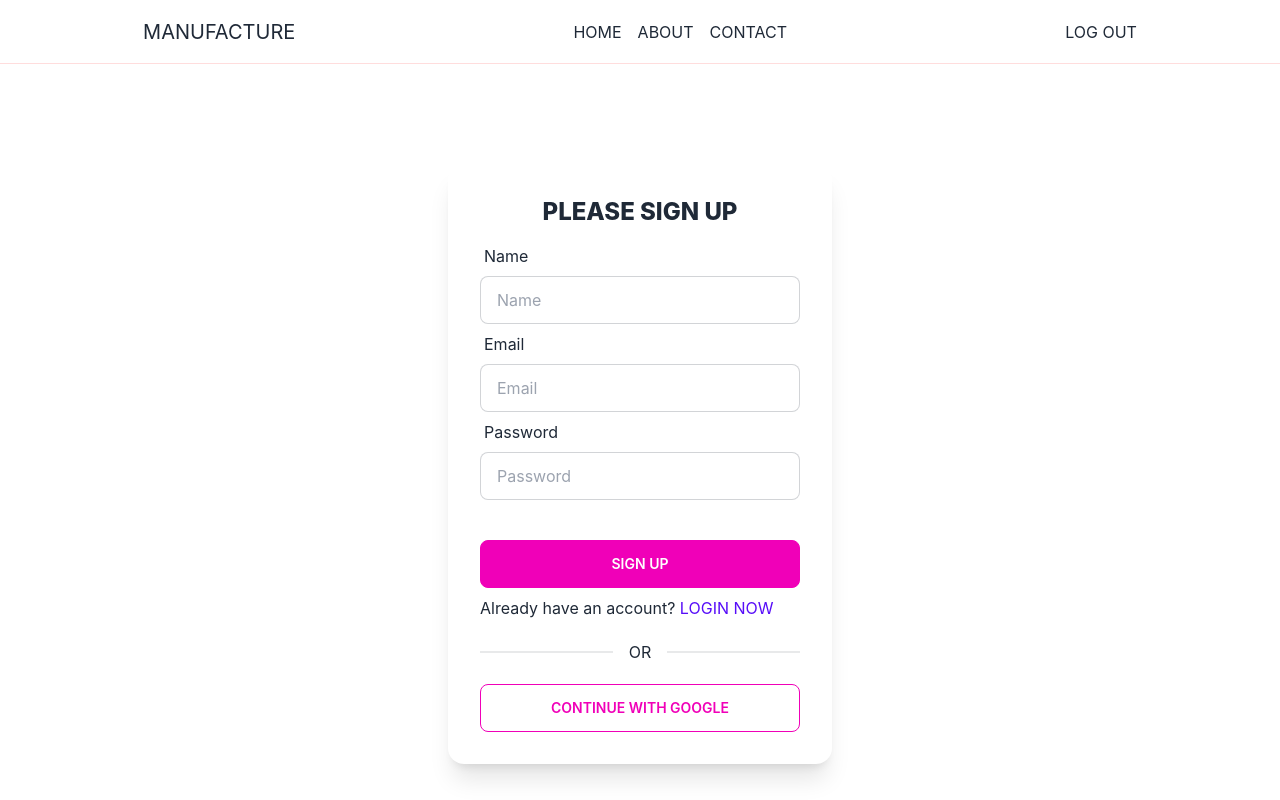
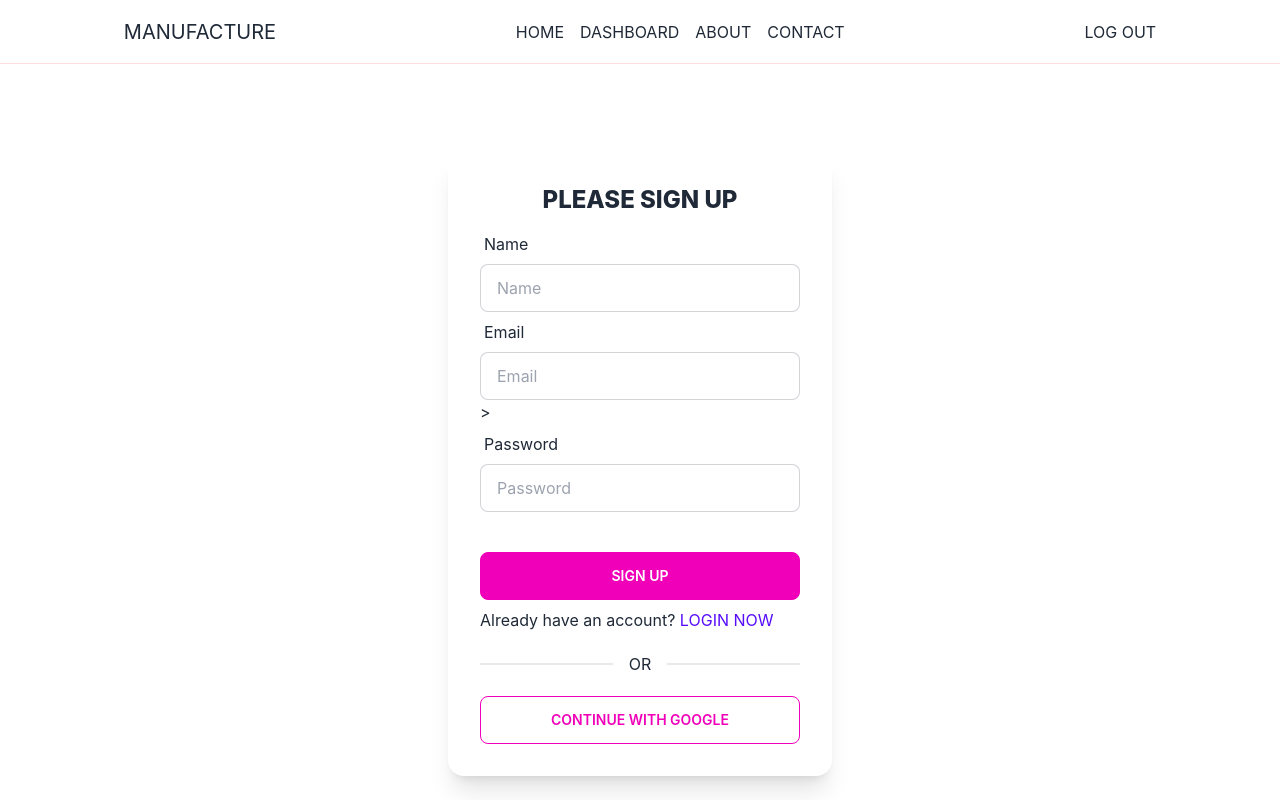
Before and after one commit to pixprocoder/manufacture-client, a React (Create React App) app: page /signup in a window 1280 px wide. Shown: the top 800 px of the page. Built offline with nearby package versions, Linux system fonts and the light colour scheme; no server answers; sample sign-in values are in the browser's storage.

Commit message:
bashboard added

```diff
--- a/src/App.js
+++ b/src/App.js
@@ -1,6 +1,6 @@
 import { Route, Routes } from "react-router-dom";
 import Home from "./Pages/Home/Home";
-// import Footer from "./Pages/Shared/Footer";
+import Footer from "./Pages/Shared/Footer";
 import Navbar from "./Pages/Shared/Navbar";
 import Login from "./Pages/Login/Login";
 import Signup from "./Pages/Login/Signup";
@@ -8,6 +8,7 @@ import Contact from "./Pages/Contact/Contact";
 import About from "./Pages/About/About";
 import Purchase from "./Pages/Home/Sections/Parts/Purchase";
 import RequireAuth from "./Pages/Login/RequireAuth";
+import Dashboard from "./Pages/Dashboard/Dashboard";
 
 function App() {
   return (
@@ -26,10 +27,18 @@ function App() {
             </RequireAuth>
           }
         />
+        <Route
+          path="/dashboard"
+          element={
+            <RequireAuth>
+              <Dashboard />
+            </RequireAuth>
+          }
+        />
         <Route path="/login" element={<Login />} />
         <Route path="/signup" element={<Signup />} />
       </Routes>
-      {/* <Footer /> */}
+      <Footer />
     </>
   );
 }
--- /dev/null
+++ b/src/Pages/Dashboard/Dashboard.js
@@ -0,0 +1,11 @@
+import React from "react";
+
+const Dashboard = () => {
+  return (
+    <div>
+      <h1>Dashboard</h1>
+    </div>
+  );
+};
+
+export default Dashboard;
--- a/src/Pages/Home/Sections/Parts/Purchase.js
+++ b/src/Pages/Home/Sections/Parts/Purchase.js
@@ -4,11 +4,10 @@ import { useParams } from "react-router-dom";
 const Purchase = () => {
   const { purchaseId } = useParams();
   const [purchase, setPurchase] = useState({});
-  console.log(purchase);
   const { name, img, min_quantity, available_quantity, price, desc } = purchase;
 
   useEffect(() => {
-    const url = `http://localhost:5000/service/${purchaseId}`;
+    const url = `https://shielded-scrubland-74397.herokuapp.com/service/${purchaseId}`;
     fetch(url)
       .then((res) => res.json())
       .then((data) => setPurchase(data));
--- a/src/Pages/Login/Signup.js
+++ b/src/Pages/Login/Signup.js
@@ -1,32 +1,39 @@
+import { async } from "@firebase/util";
 import React from "react";
 import {
   useCreateUserWithEmailAndPassword,
   useSignInWithGoogle,
+  useUpdateProfile,
 } from "react-firebase-hooks/auth";
 import { useForm } from "react-hook-form";
-import { Link } from "react-router-dom";
+import { Link, useNavigate } from "react-router-dom";
 import auth from "../../firebase.init";
 
 const Signup = () => {
+  const [updateProfile, updating, uError] = useUpdateProfile(auth);
   const [createUserWithEmailAndPassword, user, loading, error] =
     useCreateUserWithEmailAndPassword(auth);
   const [signInWithGoogle, gUser, gLoading, gError] = useSignInWithGoogle(auth);
+  const navigate = useNavigate();
+  const { register, handleSubmit } = useForm();
 
   if (user || gUser) {
     console.log("user Created success");
   }
-  const {
-    register,
-    handleSubmit,
-    watch,
-    formState: { errors },
-  } = useForm();
-  const onSubmit = (data) => {
-    createUserWithEmailAndPassword(data.email, data.password);
-  };
-  if (loading || gLoading) {
+
+  if (loading || gLoading || updating) {
     return <p>Loading ..</p>;
   }
+  let errorMassage;
+  if (error || gError || uError) {
+    errorMassage = <p>{error?.message || gError?.message || uError}</p>;
+  }
+
+  const onSubmit = async (data) => {
+    await createUserWithEmailAndPassword(data.email, data.password);
+    await updateProfile({ displayName: data.name });
+    navigate("/");
+  };
 
   return (
     <section className=" flex justify-center items-center h-screen">
@@ -47,8 +54,6 @@ const Signup = () => {
               placeholder="Name"
               {...register("name", { required: true })}
             />
-            {errors.name?.type === "required" && "First name is required"}
-
             <label>
               <span className="label">Email</span>
             </label>
@@ -59,13 +64,7 @@ const Signup = () => {
               placeholder="Email"
               {...register("email", { required: true })}
             />
-
-            <label>
-              {errors.email?.type === "required" && (
-                <span className="label">{errors.email.massage}</span>
-              )}
-            </label>
-
+            >
             <label>
               <span className="label">Password</span>
             </label>
@@ -75,12 +74,12 @@ const Signup = () => {
               placeholder="Password"
               {...register("password", { required: true })}
             />
-            {errors.password && "password  is required"}
             <input
               className="btn btn-secondary w-full mt-10"
               type="submit"
               value="SIGN UP"
             />
+            {errorMassage}
           </form>
 
           <p>
--- a/src/Pages/Shared/Navbar.js
+++ b/src/Pages/Shared/Navbar.js
@@ -21,6 +21,13 @@ const Navbar = () => {
               HOME
             </Link>
           </li>
+          {user && (
+            <li>
+              <Link to="/dashboard" className="mx-2">
+                DASHBOARD
+              </Link>
+            </li>
+          )}
           <li>
             <Link to="/about" className="mx-2">
               ABOUT
```
Also changed, not shown: firebase.json (added), 1 other file (tests, documents, lock files or other folders).
